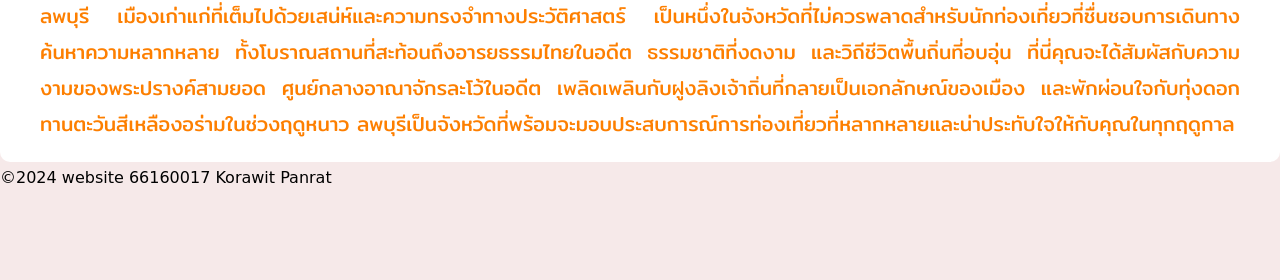
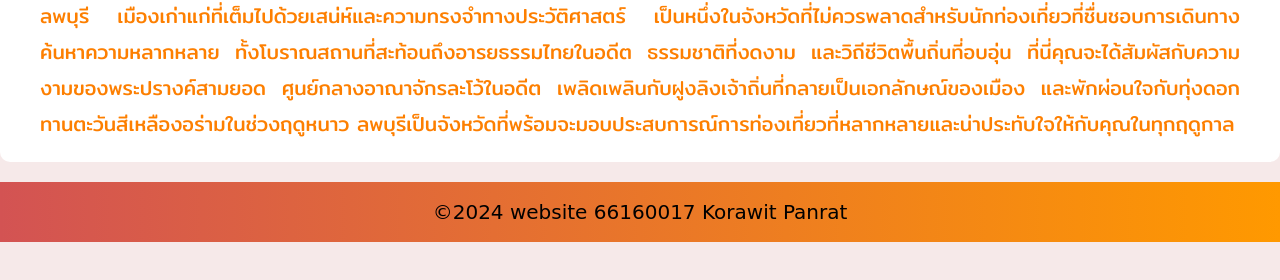
Before and after one commit to Korawit07Tar/homework-01, a plain HTML site: page index.html in a window 1280 px wide. Shown: the part 396-676 px from the top of the page. Drawn offline with Linux system fonts and the light colour scheme; a web font is replaced by a local one.

Commit message:
ปรับขนาด สี และจัดตำแหน่ง และ font ของ footer ส่วนท้ายของเว็บไซต์

```diff
--- a/css/styles.css
+++ b/css/styles.css
@@ -143,3 +143,14 @@ form small {
     font-size: 14px;
     font-family: 'Franklin Gothic Medium', 'Arial Narrow', Arial, sans-serif;
 }
+/* Footer Styles */
+footer {
+    background: linear-gradient(to right, rgb(211, 83, 83), rgb(255, 153, 0));
+    text-align: center;
+    padding: 10px 0;
+    margin-top: 20px;
+    font-size: 20px;
+}
+footer p {
+    color: #000000;
+}
```
